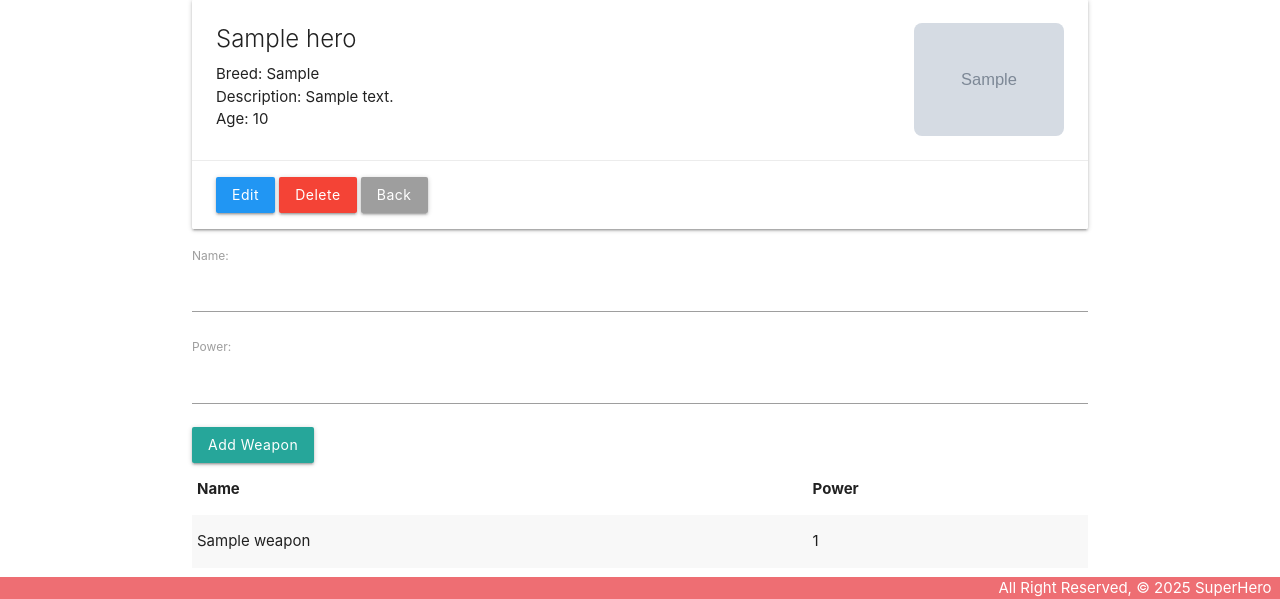
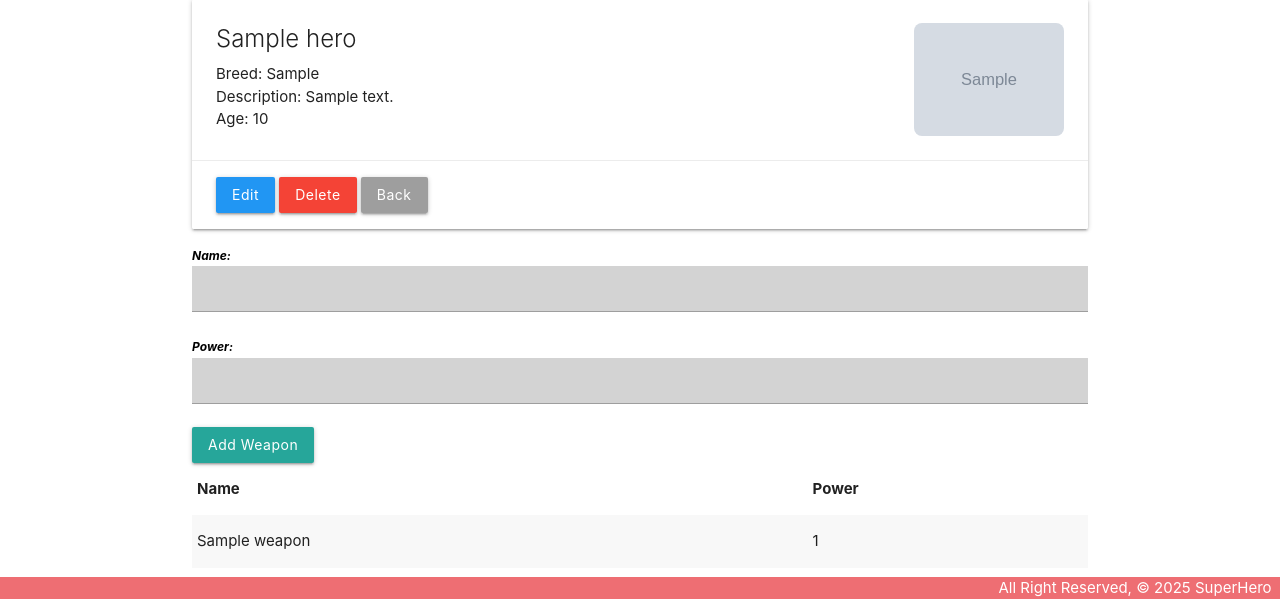
Before and after one commit to hamadbah/django-crud-app-lab, a Django app: page /superhero/1/ in a window 1280 px wide. Shown: the part 201-800 px from the top of the page. Run offline with Django 5.2, Linux system fonts and the light colour scheme; tables that the repository leaves empty hold one stand-in row (values such as "Sample post"); grey boxes marked "Sample" are stand-in pictures.

Commit message:
SuperHero Application

```diff
--- a/superhero/mainapp/static/css/style.css
+++ b/superhero/mainapp/static/css/style.css
@@ -17,3 +17,21 @@ body {
     display: flex;
     justify-content: space-between;
   }
+
+  #add_weapon #id_name{
+    background-color: lightgrey;
+    color: black;
+    font-size:x-large;
+  }
+
+  #add_weapon #id_power{
+    background-color: lightgrey;
+    color: black;
+    font-size:x-large;
+  }
+
+  #add_weapon label{
+    color: black;
+    font-style: italic;
+    font-weight: bolder;
+  }
--- a/superhero/mainapp/templates/superhero/detail.html
+++ b/superhero/mainapp/templates/superhero/detail.html
@@ -24,7 +24,7 @@
     </div>
 </div>
 <div>
-    <form action="{% url 'add_weapon' hero.id %}" method="post">
+    <form id="add_weapon" action="{% url 'add_weapon' hero.id %}" method="post">
         {% csrf_token %}
         {{ weapon_form.as_p }}
         <input type="submit" class="btn" style="text-transform:none;" value="Add Weapon">
@@ -52,9 +52,5 @@
         </tbody>
     </table>
 </div>
-<script>
-    document.addEventListener('DOMContentLoaded', function () {
-        M.updateTextFields();
-    });
-</script>
+
 {% endblock %}
```
